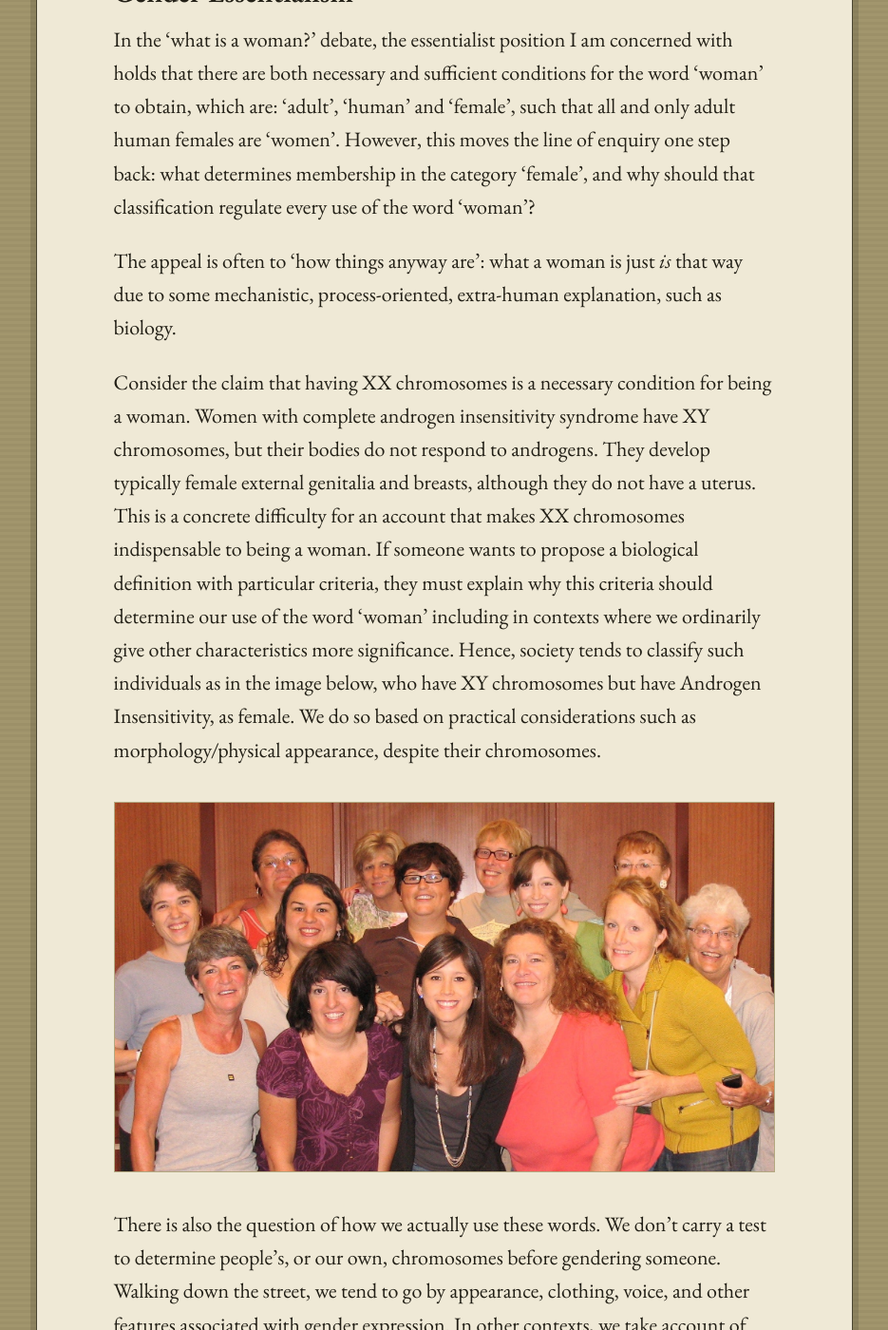
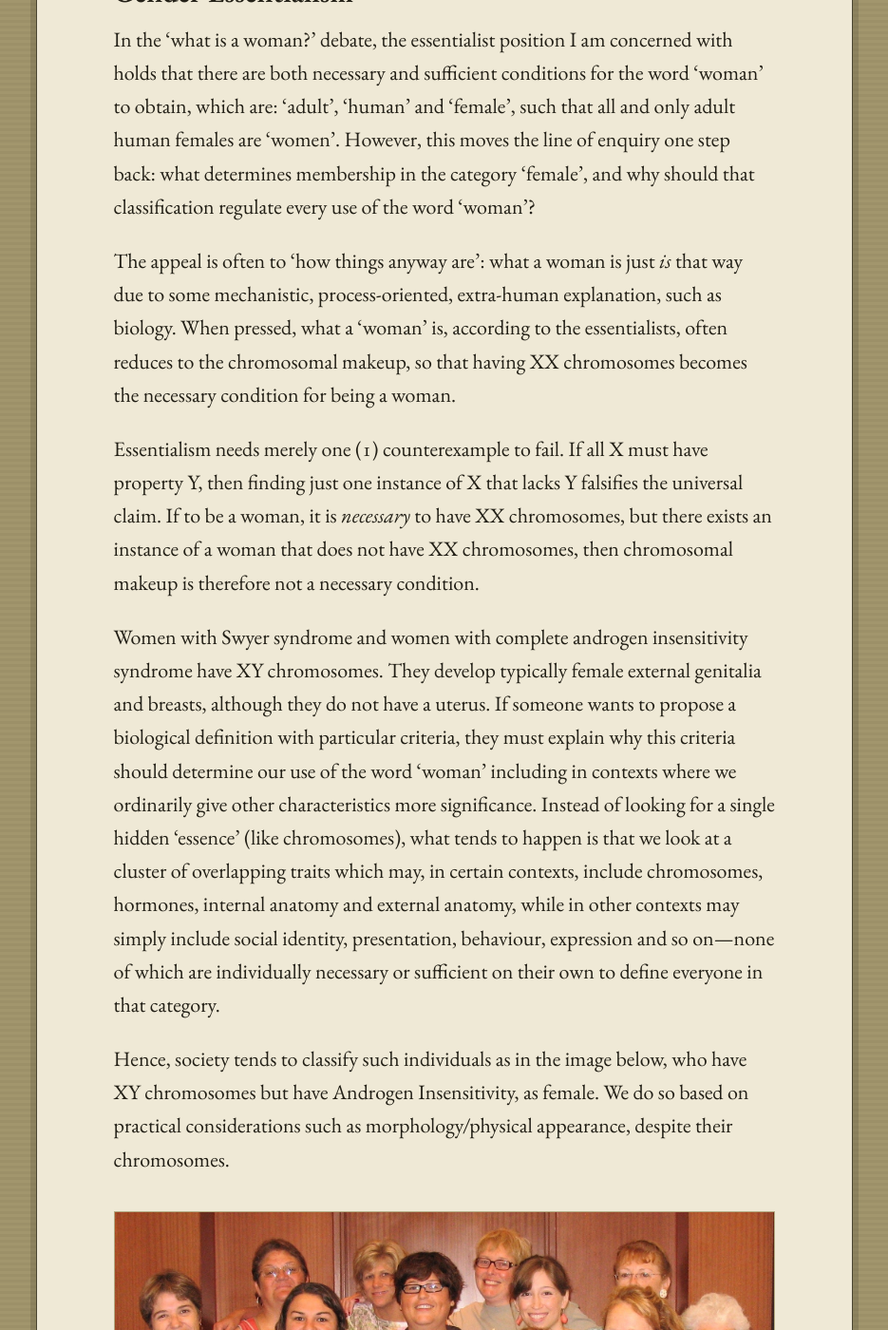
Before and after one commit to Catofminerva/Catofminerva.github.io, a Jekyll site: the page built from _posts/2022-10-03-woman.md, in a window 1280 px wide and 1400 px high, scrolled down 6344 px. Shown: the whole window at 95% size, without its empty margins (172-1107 px from the left). Built offline with Jekyll 4.4.1, drawn with Linux system fonts in a browser that asks for light colours; comment, search, counter and statistics services are not loaded; some of the changed text lies outside the part shown.

Commit message:
Update 2022-10-03-woman.md

```diff
--- a/_posts/2022-10-03-woman.md
+++ b/_posts/2022-10-03-woman.md
@@ -56,13 +56,17 @@ Understanding contemporary uses of a given word can then be followed by the more
 
 In the ‘what is a woman?’ debate, the essentialist position I am concerned with holds that there are both necessary and sufficient conditions for the word 'woman' to obtain, which are: 'adult', 'human' and 'female', such that all and only adult human females are 'women'. However, this moves the line of enquiry one step back: what determines membership in the category ‘female’, and why should that classification regulate every use of the word ‘woman’?
 
-The appeal is often to ‘how things anyway are’: what a woman is just *is* that way due to some mechanistic, process-oriented, extra-human explanation, such as biology.
+The appeal is often to ‘how things anyway are’: what a woman is just *is* that way due to some mechanistic, process-oriented, extra-human explanation, such as biology. When pressed, what a 'woman' is, according to the essentialists, often reduces to the chromosomal makeup, so that having XX chromosomes becomes the necessary condition for being a woman.
 
-Consider the claim that having XX chromosomes is a necessary condition for being a woman. Women with complete androgen insensitivity syndrome have XY chromosomes, but their bodies do not respond to androgens. They develop typically female external genitalia and breasts, although they do not have a uterus. This is a concrete difficulty for an account that makes XX chromosomes indispensable to being a woman. If someone wants to propose a biological definition with particular criteria, they must explain why this criteria should determine our use of the word ‘woman’ including in contexts where we ordinarily give other characteristics more significance. Hence, society tends to classify such individuals as in the image below, who have XY chromosomes but have Androgen Insensitivity, as female. We do so based on practical considerations such as morphology/physical appearance, despite their chromosomes.
+Essentialism needs merely one (1) counterexample to fail. If all X must have property Y, then finding just one instance of X that lacks Y falsifies the universal claim. If to be a woman, it is *necessary* to have XX chromosomes, but there exists an instance of a woman that does not have XX chromosomes, then chromosomal makeup is therefore not a necessary condition.
+
+Women with Swyer syndrome and women with complete androgen insensitivity syndrome have XY chromosomes. They develop typically female external genitalia and breasts, although they do not have a uterus. If someone wants to propose a biological definition with particular criteria, they must explain why this criteria should determine our use of the word ‘woman’ including in contexts where we ordinarily give other characteristics more significance. Instead of looking for a single hidden 'essence' (like chromosomes), what tends to happen is that we look at a cluster of overlapping traits which may, in certain contexts, include chromosomes, hormones, internal anatomy and external anatomy, while in other contexts may simply include social identity, presentation, behaviour, expression and so on—none of which are individually necessary or sufficient on their own to define everyone in that category.
+
+Hence, society tends to classify such individuals as in the image below, who have XY chromosomes but have Androgen Insensitivity, as female. We do so based on practical considerations such as morphology/physical appearance, despite their chromosomes.
 
 ![Intersex women](women.jpeg)
 
-There is also the question of how we actually use these words. We don’t carry a test to determine people’s, or our own, chromosomes before gendering someone. Walking down the street, we tend to go by appearance, clothing, voice, and other features associated with gender expression. In other contexts, we take account of how someone identifies and introduces themselves.
+There is also the question of how we actually use these words. We don’t carry a test to determine people’s, or our own, chromosomes before gendering someone. Indeed almost no one knows how many chromosomes they have (tests are not routine even at birth; we simply infer it). Walking down the street, we tend to go by appearance, clothing, voice, and other features associated with gender expression. In other contexts, we take account of how someone identifies and introduces themselves.
 
 Walking down the street, and we come across the humans in the image below. Most people will almost always identify the person on the left as ‘woman’ and the person on the right as ‘man’, despite their chromosomal make-up and gametes (both individuals are in fact transgender). That’s because we tend to go by pragmatic considerations; we classify people based on family resemblances of the clusters of features that seem to coincide with gender expression.
 
```
